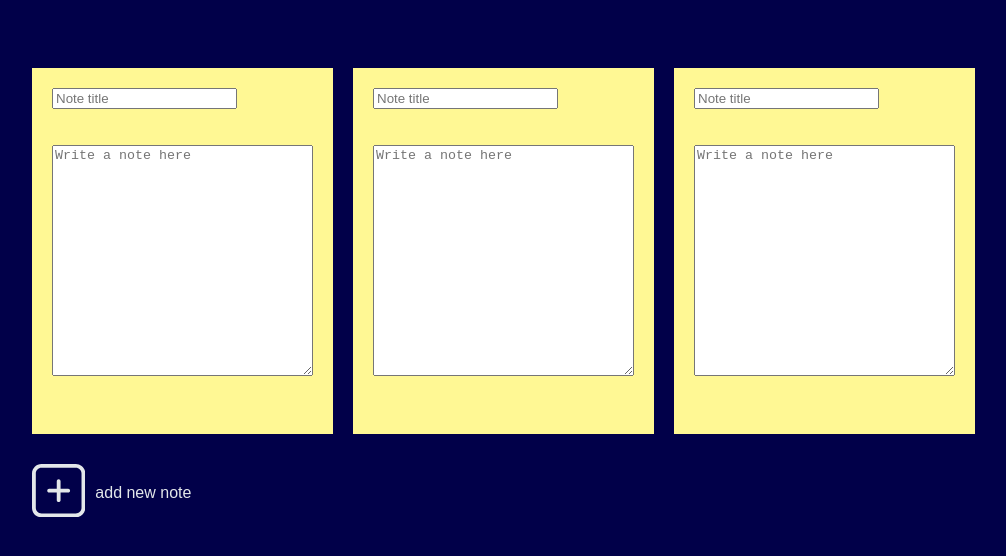
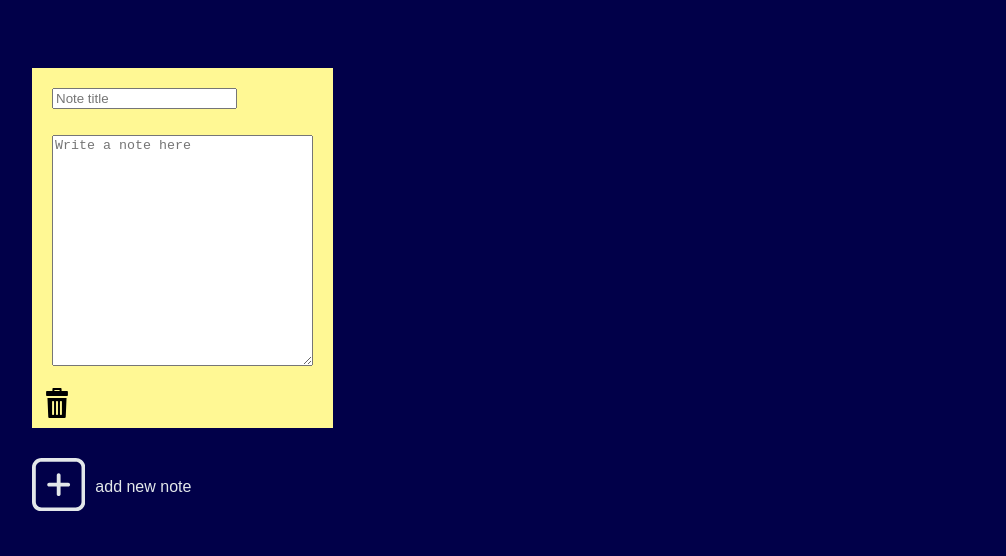
Before and after one commit to magdalenagola/online-notebook, a plain HTML site: page index.html in a window 1280 px wide. Shown: the part 178-734 px from the top of the page, without its empty margins (8-1014 px from the left). Drawn offline with Linux system fonts and the light colour scheme.

Commit message:
Add delete icon

```diff
--- a/index.html
+++ b/index.html
@@ -57,50 +57,13 @@
                         <form class="note_text" method="GET">
                             <span class="note_text">
                                 <label for="note_text"></label>
-                                <p><textarea placeholder="Write a note here" rows="15" cols="30"
+                                <p class="text__area__wrapper"><textarea placeholder="Write a note here" rows="15" cols="30"
                                         name="note_text"></textarea></p>
                                 <br />
                             </span>
                         </form>
-                        <div>
-                </li>
-                <li class="note">
-                    <div class="note__content-wrapper">
-                        <form class="note__title" method="GET">
-                            <span class="note__title">
-                                <label for="note__title"></label>
-                                <input type="text" name="note__title" placeholder="Note title" />
-                                <br />
-                            </span>
-                        </form>
-                        <form class="note_text" method="GET">
-                            <span class="note_text">
-                                <label for="note_text"></label>
-                                <p><textarea placeholder="Write a note here" rows="15" cols="30"
-                                        name="note_text"></textarea></p>
-                                <br />
-                            </span>
-                        </form>
-                        <div>
-                </li>
-                <li class="note">
-                    <div class="note__content-wrapper">
-                        <form class="note__title" method="GET">
-                            <span class="note__title">
-                                <label for="note__title"></label>
-                                <input type="text" name="note__title" placeholder="Note title" />
-                                <br />
-                            </span>
-                        </form>
-                        <form class="note_text" method="GET">
-                            <span class="note_text">
-                                <label for="note_text"></label>
-                                <p><textarea placeholder="Write a note here" rows="15" cols="30"
-                                        name="note_text"></textarea></p>
-                                <br />
-                            </span>
-                        </form>
-                        <div>
+                        <span class="delete_note"></span>
+                    </div>
                 </li>
             </ul>
         </section>
--- a/notes_manipulation.js
+++ b/notes_manipulation.js
@@ -23,6 +23,7 @@ function addNewNote() {
                 <br />
             </span>
         </form>
+        <span class="delete_note"></span>
         <div>
     </li>`;
 
--- a/style.css
+++ b/style.css
@@ -63,3 +63,26 @@ form{
 #add__note__text{
     margin-right: 10px;
 }
+
+.delete_note{
+    position: relative;
+    background-image: url("img/rubbish.svg");
+    width: 30px;
+    height: 30px;
+    background-position: center;
+    background-repeat: no-repeat;
+    background-size: cover;
+    padding-top: 14px;
+    padding-left: 5px;
+    box-sizing: border-box;
+    color: #010049;
+}
+
+.text__area__wrapper{
+    margin-bottom: 0;
+}
+
+
+form {
+    padding-bottom: 0px;
+}
```
Also changed, not shown: img/rubbish.svg (added).
